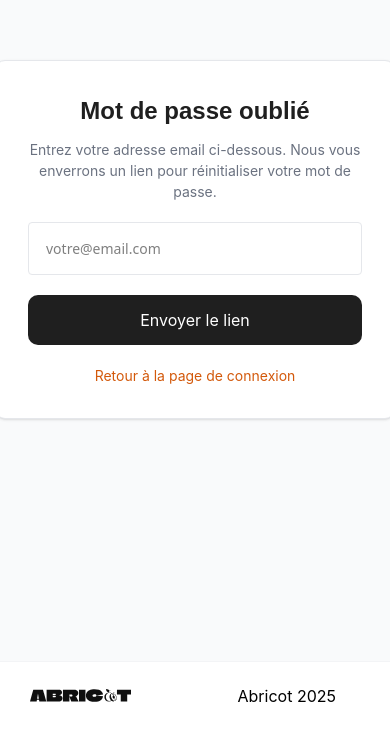
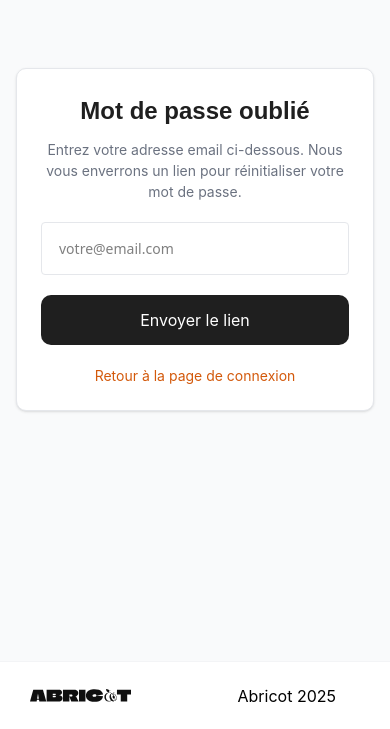
Before and after one commit to StellaElian/abricot-frontend, a Next.js app: page /forgot-password in a window 390 px wide. Shown: the part 183-912 px from the top of the page. Built offline with nearby package versions, Linux system fonts and the light colour scheme.

Commit message:
Responsive de la page

```diff
--- a/src/app/forgot-password/page.tsx
+++ b/src/app/forgot-password/page.tsx
@@ -14,8 +14,9 @@ export default function ForgotPasswordPage() {
     };
 
     return (
-        <div className="min-h-screen bg-[#F9FAFB] flex flex-col items-center justify-center font-sans">
-            <div className="w-[400px] bg-white p-8 rounded-[10px] shadow-sm border border-[#E5E7EB] flex flex-col items-center">
+        <div className="min-h-screen bg-[#F9FAFB] flex flex-col items-center justify-center font-sans px-4">
+
+            <div className="w-full max-w-[400px] bg-white p-6 md:p-8 rounded-[10px] shadow-sm border border-[#E5E7EB] flex flex-col items-center">
 
                 <h1 className="text-[24px] font-semibold text-[#1F1F1F] mb-[10px]" style={{ fontFamily: "'Manrope', sans-serif" }}>
                     Mot de passe oublié
```
